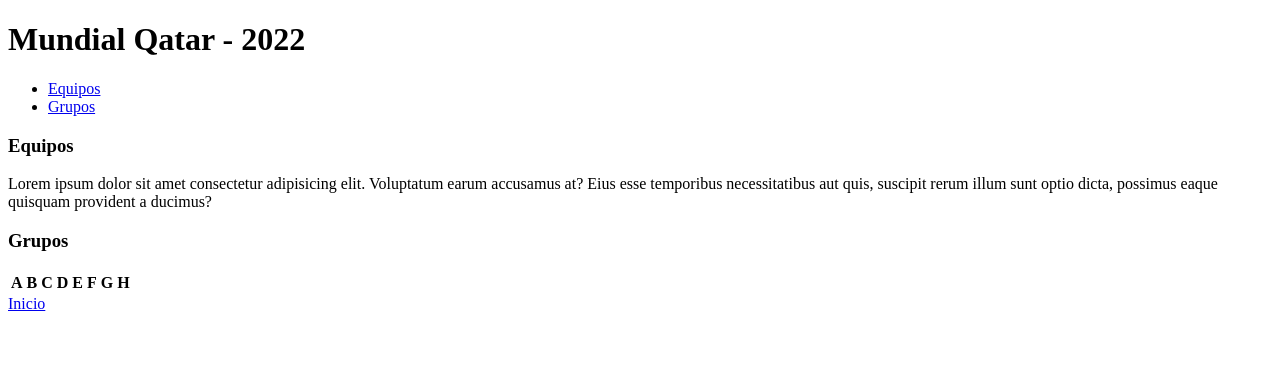
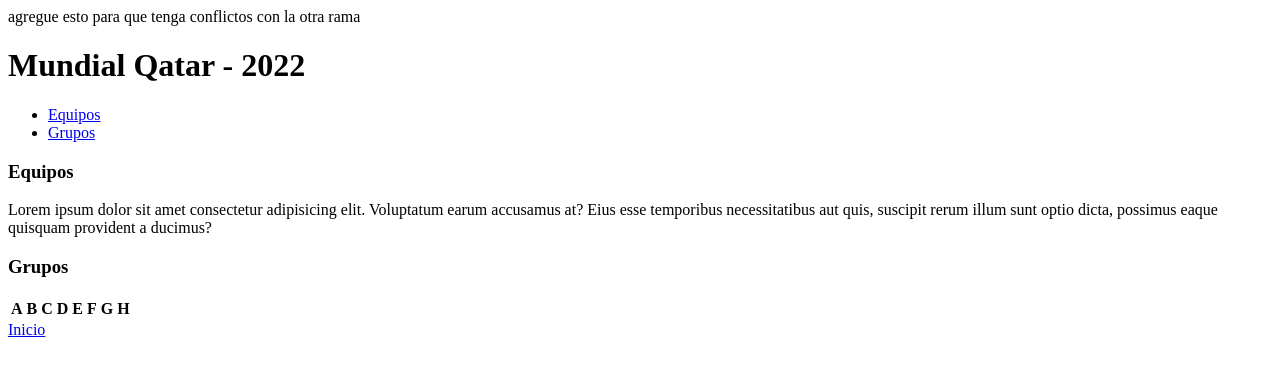
Before and after one commit to paulorze/JavaFullStack, a plain HTML site: page contacto.html in a window 1280 px wide. Drawn offline with Linux system fonts and the light colour scheme.

Commit message:
bugfix: trying to create banch problems

```diff
--- a/contacto.html
+++ b/contacto.html
@@ -6,7 +6,8 @@
     <title>Contacto</title>
 </head>
 <body>
-    <header>
+	agregue esto para que tenga conflictos con la otra rama
+	 <header>
         <h1>Mundial Qatar - 2022</h1>
     </header>
     <nav>
```
Also changed, not shown: index.html (+1 -0 lines).
